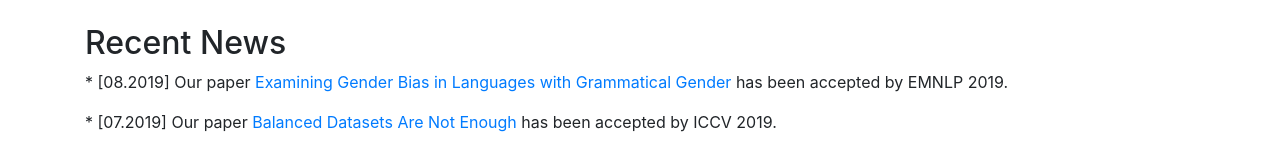
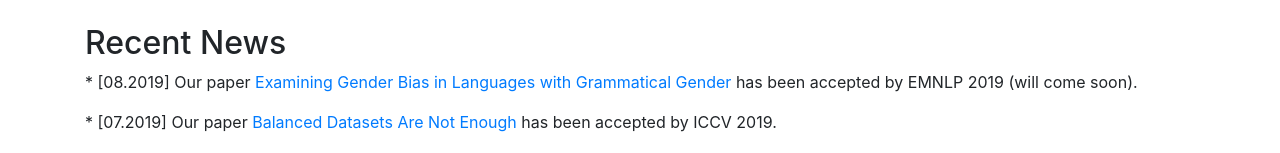
Before and after one commit to MtSomeThree/jieyuzhao.github.io, a website: page index.html in a window 1280 px wide. Shown: the part 338-491 px from the top of the page. Drawn offline with Linux system fonts and the light colour scheme; files whose address does not match are found by name.

Commit message:
update news

```diff
--- a/index.html
+++ b/index.html
@@ -97,7 +97,7 @@
 
     <div class=" my-4 text-left">
       <h2>Recent News</h2>
-      <p> * [08.2019] Our paper <span style="color:#4169E1"><a href="">Examining Gender Bias in Languages with Grammatical Gender</a></span> has been accepted by EMNLP 2019.
+      <p> * [08.2019] Our paper <span style="color:#4169E1"><a href="">Examining Gender Bias in Languages with Grammatical Gender</a></span> has been accepted by EMNLP 2019 (will come soon).
       <p> * [07.2019] Our paper <span style="color:#4169E1"><a href="https://arxiv.org/abs/1811.08489">Balanced Datasets
             Are Not Enough</a></span> has been accepted by ICCV 2019.</p>
       <p> * [05.2019] Our paper <span style="color:#4169E1"><a href="https://arxiv.org/abs/1906.08976">Mitigating Gender
```
